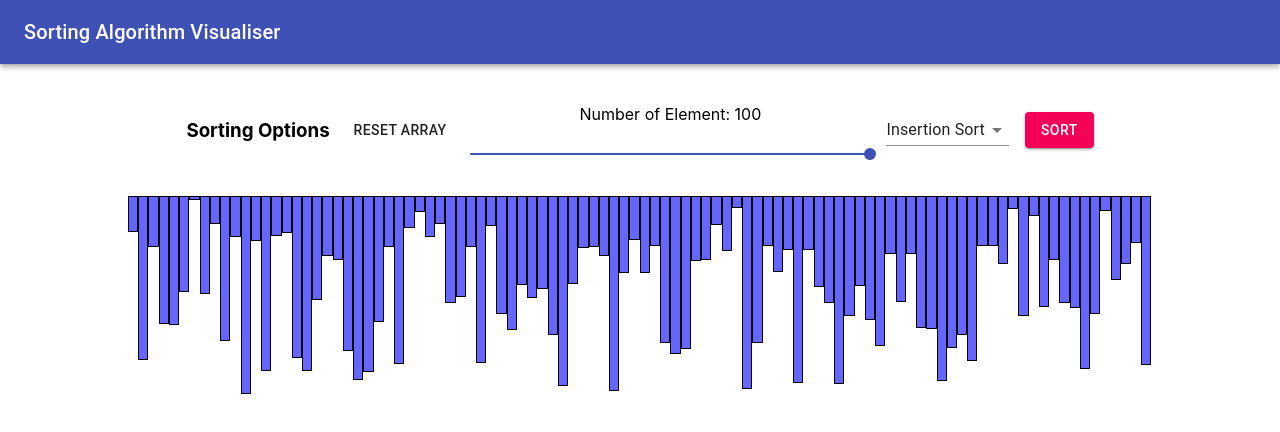
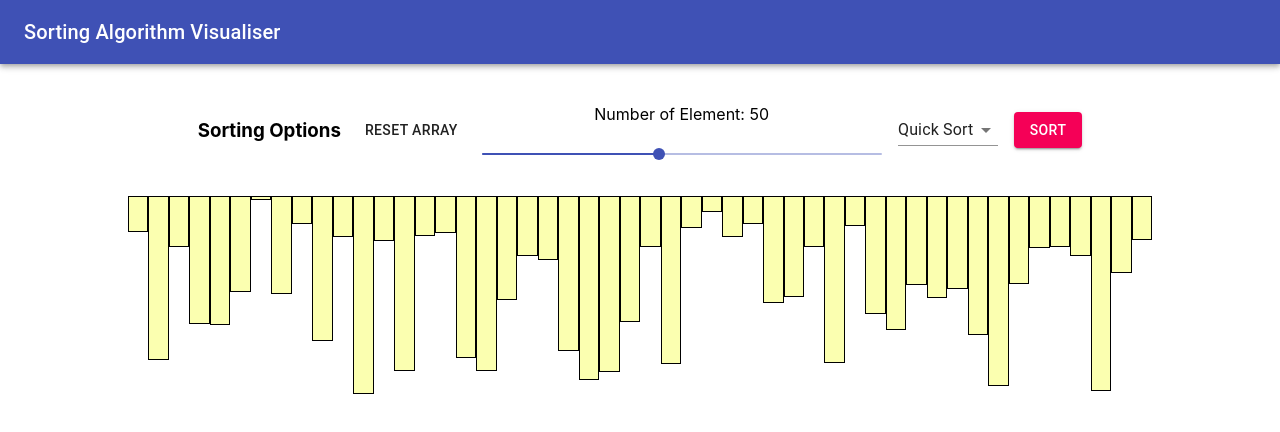
Before and after one commit to JonathanChan1234/SortingAlgorithmVisualiser, a React (Create React App) app: page / in a window 1280 px wide. Shown: the top 432 px of the page. Built offline with nearby package versions, Linux system fonts and the light colour scheme.

Commit message:
update animation and color scheme

```diff
--- a/src/App.tsx
+++ b/src/App.tsx
@@ -1,8 +1,8 @@
 import React, { useState, useEffect } from 'react';
 import './App.css';
-import { AppBar, Toolbar, Typography, Button, Box } from '@material-ui/core';
 
 // UI Components
+import { AppBar, Toolbar, Typography, Box } from '@material-ui/core';
 import SortingOption from './components/SortingOption';
 import SortingBar from './components/SortingBar';
 
@@ -10,22 +10,26 @@ import SortingBar from './components/SortingBar';
 import insertionSortHelper from './sorting/insertionSort';
 import selectionSortHelper from './sorting/selectionSort';
 import mergeSortHelper from './sorting/mergeSort';
+import quickSortHelper from './sorting/quickSort';
+import bubbleSortHelper from './sorting/bubbleSort';
 
 // Constants and Utils
 import { generateRandomArray } from './utils/utils';
-import { DEFAULT_NUMBER_OF_ELEMENT } from './utils/constants';
-import quickSortHelper from './sorting/quickSort';
-import bubbleSortHelper from './sorting/bubbleSort';
+import { DEFAULT_NUMBER_OF_ELEMENT, animationColor, defaultColor } from './utils/constants';
+import { SortingResult, SortElements } from './types/type';
 
 const App: React.FC = () => {
-    const [sortingMethod, setSortingMethod] = useState("insertion");
+    const [sortingMethod, setSortingMethod] = useState("quick");
     const [numberOfElement, setNumberOfElement] = useState<number>(DEFAULT_NUMBER_OF_ELEMENT);
-    const [sortElements, setSortElements] = useState<Array<number>>([]);
+    const [sortElements, setSortElements] = useState<SortElements>({ sortArray: [], animations: [] });
     const [sortInProgress, setSortInProgress] = useState<boolean>(false);
 
     useEffect(() => {
         const timeout = setTimeout(() => {
-            setSortElements(generateRandomArray(numberOfElement));
+            setSortElements({
+                sortArray: generateRandomArray(numberOfElement),
+                animations: []
+            });
         }, 200);
         return () => {
             clearTimeout(timeout);
@@ -33,49 +37,58 @@ const App: React.FC = () => {
     }, [numberOfElement]);
 
     const renderSortingBar = (): Array<JSX.Element> => {
-        return sortElements.map((sortElement, i) => (
+        let color = 0;
+        const { sortArray, animations } = sortElements;
+        return sortArray.map((element, index) => (
             <SortingBar
-                key={i}
+                key={index}
                 numberOfElement={numberOfElement}
-                height={sortElement}
-                active={false} />
+                height={element}
+                color={(animations.includes(index)) ? animationColor[(color++ % 3)] : defaultColor} />
         ));
     };
 
     const sort = async () => {
         setSortInProgress(true);
-        let immediateResult: number[][] = [[]];
+        let sortingResult: SortingResult = {
+            sortedArray: [],
+            animations: [],
+            immediateResult: []
+        };
+        const { sortArray } = sortElements;
         switch (sortingMethod) {
             case "insertion":
-                immediateResult = insertionSortHelper(sortElements).immediateResult;
+                sortingResult = insertionSortHelper(sortArray);
                 break;
             case "selection":
-                immediateResult = selectionSortHelper(sortElements).immediateResult;
+                sortingResult = selectionSortHelper(sortArray);
                 break;
             case "merge":
-                immediateResult = mergeSortHelper(sortElements).immediateResult;
+                sortingResult = mergeSortHelper(sortArray);
                 break;
             case "quick":
-                immediateResult = quickSortHelper(sortElements).immediateResult;
+                sortingResult = quickSortHelper(sortArray);
                 break;
             case "bubble":
-                immediateResult = bubbleSortHelper(sortElements).immediateResult;
+                sortingResult = bubbleSortHelper(sortArray);
                 break;
             default:
                 break;
         }
+        const { sortedArray, immediateResult, animations } = sortingResult;
         for (let i = 0; i < immediateResult.length; ++i) {
-            await sortingAnimation(i, immediateResult);
+            await sortingAnimation(immediateResult[i], animations[i]);
         }
+        await sortingAnimation(sortedArray, []);
         setSortInProgress(false);
     };
 
-    const sortingAnimation = (step: number, arr: number[][]): Promise<number[]> => {
+    const sortingAnimation = (sortArray: number[], animations: number[]): Promise<number[]> => {
         return new Promise(resolve => {
             setTimeout(() => {
-                setSortElements(arr[step]);
+                setSortElements({ sortArray: sortArray, animations: animations });
                 resolve();
-            }, 10);
+            }, Math.ceil(1000 / numberOfElement));
         });
     };
 
@@ -95,7 +108,10 @@ const App: React.FC = () => {
                 sort={() => sort()}
                 updateSortingMethod={(method) => setSortingMethod(method)}
                 updateSortingElement={(number) => setNumberOfElement(number)}
-                resetArray={() => setSortElements(generateRandomArray(numberOfElement))} />
+                resetArray={() => setSortElements({
+                    sortArray: generateRandomArray(numberOfElement),
+                    animations: []
+                })} />
             <Box
                 display="flex"
                 alignItems="center"
--- a/src/components/SortingBar.tsx
+++ b/src/components/SortingBar.tsx
@@ -2,18 +2,18 @@ import * as React from 'react';
 import { makeStyles, Theme, createStyles, Tooltip } from '@material-ui/core';
 
 type SortingBarProp = {
-    active: boolean;
+    color: string;
     height: number;
     numberOfElement: number;
 };
 
-const SortingBar: React.FC<SortingBarProp> = ({ active, height, numberOfElement }) => {
+const SortingBar: React.FC<SortingBarProp> = ({ color, height, numberOfElement }) => {
     const useStyles = makeStyles((theme: Theme) =>
         createStyles({
             bar: {
                 width: `calc(100% / ${numberOfElement})`,
                 height: `calc(100% * ${height} / 10000)`,
-                backgroundColor: "#6666ff",
+                backgroundColor: color,
                 border: `1px solid`,
             }
         }),
--- a/src/sorting/bubbleSort.ts
+++ b/src/sorting/bubbleSort.ts
@@ -1,15 +1,17 @@
 const bubbleSortHelper = (arr: number[]) => {
     const sortedArray = [...arr];
-    const immediateResult : number[][] = [];
+    const immediateResult: number[][] = [];
+    const animations: number[][] = [];
     while (true) {
         let swapped = false;
         for (let i = 0; i < sortedArray.length - 1; ++i) {
+            immediateResult.push([...sortedArray]);
+            animations.push([i, i + 1]);
             if (sortedArray[i] > sortedArray[i + 1]) {
                 const temp = sortedArray[i];
                 sortedArray[i] = sortedArray[i + 1];
                 sortedArray[i + 1] = temp;
                 swapped = true;
-                immediateResult.push([...sortedArray]);
             }
         }
         if (!swapped) break;
@@ -17,6 +19,7 @@ const bubbleSortHelper = (arr: number[]) => {
     return {
         sortedArray: sortedArray,
         immediateResult: immediateResult,
+        animations: animations,
     };
 };
 
--- a/src/sorting/insertionSort.ts
+++ b/src/sorting/insertionSort.ts
@@ -1,20 +1,24 @@
 const insertionSortHelper = (arr: Array<number>) => {
     const sortedArray = [...arr];
     const immediateResult: number[][] = [];
+    const animations: number[][] = [];
     for (let i = 1; i < sortedArray.length; ++i) {
         const key = sortedArray[i];
         let j = i - 1;
         while (j >= 0 && (sortedArray[j] > key)) {
             sortedArray[j + 1] = sortedArray[j];
             immediateResult.push([...sortedArray]);
+            animations.push([j + 1, j]);
             j--;
         }
         sortedArray[j + 1] = key;
         immediateResult.push([...sortedArray]);
+        animations.push([i, j + 1]);
     }
     return {
         sortedArray: sortedArray,
         immediateResult: immediateResult,
+        animations: animations,
     };
 };
 
--- a/src/sorting/mergeSort.ts
+++ b/src/sorting/mergeSort.ts
@@ -1,20 +1,26 @@
 const mergeSortHelper = (arr: number[]) => {
-    const sortedArr = [...arr];
+    const sortedArray = [...arr];
     const immediateResult: number[][] = [];
-    mergeSort(0, sortedArr.length - 1, sortedArr, immediateResult);
-    return { sortedArr: sortedArr, immediateResult: immediateResult };
+    const animations: number[][] = [];
+    mergeSort(0, sortedArray.length - 1, sortedArray, immediateResult, animations);
+    return {
+        sortedArray: sortedArray,
+        immediateResult: immediateResult,
+        animations: animations,
+    };
 };
 
 const mergeSort = (
     low: number,
     high: number,
     arr: Array<number>,
-    immediateResult: number[][]) => {
+    immediateResult: number[][],
+    animations: number[][]) => {
     if (low < high) {
         const middle = low + Math.floor((high - low) / 2);
-        mergeSort(low, middle, arr, immediateResult);
-        mergeSort(middle + 1, high, arr, immediateResult);
-        merge(low, middle, high, arr, immediateResult);
+        mergeSort(low, middle, arr, immediateResult, animations);
+        mergeSort(middle + 1, high, arr, immediateResult, animations);
+        merge(low, middle, high, arr, immediateResult, animations);
     }
 };
 
@@ -23,7 +29,8 @@ const merge = (
     middle: number,
     high: number,
     arr: number[],
-    immediateResult: number[][]) => {
+    immediateResult: number[][],
+    animations: number[][]) => {
     let i = low;
     let j = middle + 1;
     let k = low;
@@ -36,22 +43,24 @@ const merge = (
             arr[k] = helperArray[j];
             j++;
         }
+        animations.push([i, j]);
         immediateResult.push([...arr]);
         k++;
     }
     while (i <= middle) {
         arr[k] = helperArray[i];
+        animations.push([i]);
         immediateResult.push([...arr]);
         i++;
         k++;
     }
     while (j <= high) {
         arr[k] = helperArray[j];
+        animations.push([j]);
         immediateResult.push([...arr]);
         j++;
         k++;
     }
-    immediateResult.push([...arr]);
 };
 
 export default mergeSortHelper;
--- a/src/sorting/quickSort.ts
+++ b/src/sorting/quickSort.ts
@@ -1,18 +1,25 @@
 const quickSortHelper = (arr: number[]) => {
     const sortedArray = [...arr];
     const immediateResult: number[][] = [];
-    quickSort(0, sortedArray.length - 1, sortedArray, immediateResult);
+    const animations: number[][] = [];
+    quickSort(0, sortedArray.length - 1, sortedArray, immediateResult, animations);
     return {
         sortedArray: sortedArray,
-        immediateResult: immediateResult
+        immediateResult: immediateResult,
+        animations: animations,
     };
 };
 
-const quickSort = (low: number, high: number, arr: number[], immediateResult: number[][]) => {
+const quickSort = (
+        low: number,
+        high: number,
+        arr: number[],
+        immediateResult: number[][],
+        animations: number[][]) => {
     if (low < high) {
-        const p = partition(low, high, arr, immediateResult);
-        quickSort(low, p - 1, arr, immediateResult);
-        quickSort(p + 1, high, arr, immediateResult);
+        const p = partition(low, high, arr, immediateResult, animations);
+        quickSort(low, p - 1, arr, immediateResult, animations);
+        quickSort(p + 1, high, arr, immediateResult, animations);
     }
 };
 
@@ -24,23 +31,32 @@ const quickSort = (low: number, high: number, arr: number[], immediateResult: nu
  * @param high end index of the array
  * @param arr arr to be partitioned
  */
-const partition = (low: number, high: number, arr: number[], immediateResult: number[][]) => {
+const partition = (
+        low: number,
+        high: number,
+        arr: number[],
+        immediateResult: number[][],
+        animations: number[][]) => {
     const pivot = arr[high];
     let j = low - 1;
     for (let i = low; i < high; ++i) {
         if (arr[i] < pivot) {
             j++;
-            const temp1 = arr[i];
-            arr[i] = arr[j];
-            arr[j] = temp1;
+            swapElement(i, j, arr);
             immediateResult.push([...arr]);
+            animations.push([i, j, high]);
         }
     }
-    const temp2 = arr[j + 1];
-    arr[j + 1] = arr[high];
-    arr[high] = temp2;
+    swapElement(j + 1, high, arr);
     immediateResult.push([...arr]);
+    animations.push([j + 1, high]);
     return j + 1;
 };
 
+const swapElement = (i: number, j: number, arr: number[]) => {
+    const temp = arr[i];
+    arr[i] = arr[j];
+    arr[j] = temp;
+};
+
 export default quickSortHelper;
--- a/src/sorting/selectionSort.ts
+++ b/src/sorting/selectionSort.ts
@@ -1,9 +1,12 @@
 const selectionSortHelper = (arr: number[]) => {
     const sortedArray = [...arr];
     const immediateResult: number[][] = [];
+    const animations: number[][] = [];
     for (let i = 0; i < sortedArray.length - 1; ++i) {
         let minIndex = i;
         for (let j = i + 1; j < sortedArray.length; ++j) {
+            immediateResult.push([...sortedArray]);
+            animations.push([j, minIndex]);
             if (sortedArray[j] < sortedArray[minIndex]) minIndex = j;
         }
         // Swap the elements
@@ -11,10 +14,12 @@ const selectionSortHelper = (arr: number[]) => {
         sortedArray[i] = sortedArray[minIndex];
         sortedArray[minIndex] = temp;
         immediateResult.push([...sortedArray]);
+        animations.push([i, minIndex]);
     }
     return {
         sortedArray: sortedArray,
         immediateResult: immediateResult,
+        animations: animations,
     };
 };
 
--- /dev/null
+++ b/src/types/type.ts
@@ -0,0 +1,10 @@
+export interface SortingResult {
+    sortedArray: number[];
+    immediateResult: number[][];
+    animations: number[][];
+}
+
+export interface SortElements {
+    sortArray: number[];
+    animations: number[];
+}
--- a/src/utils/constants.ts
+++ b/src/utils/constants.ts
@@ -1,3 +1,6 @@
-export const DEFAULT_NUMBER_OF_ELEMENT = 100;
+export const DEFAULT_NUMBER_OF_ELEMENT = 50;
 export const MAX_NUMBER_OF_ELEMENT = 100;
 export const MIN_NUMBER_OF_ELEMENT = 10;
+
+export const animationColor = ["#eb4c34", "#454bff", "#2dcc7a"];
+export const defaultColor = "#fbffb0";
```
